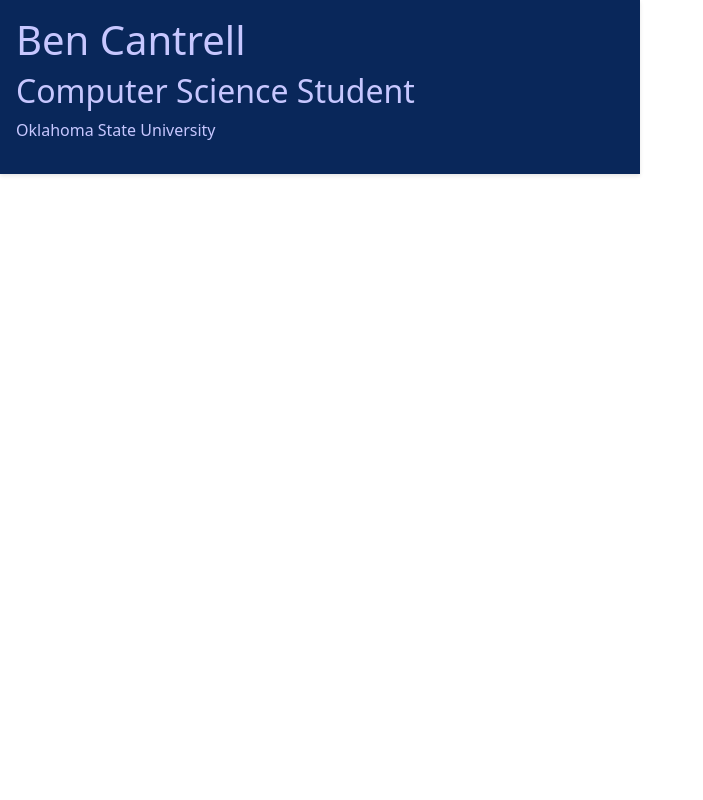
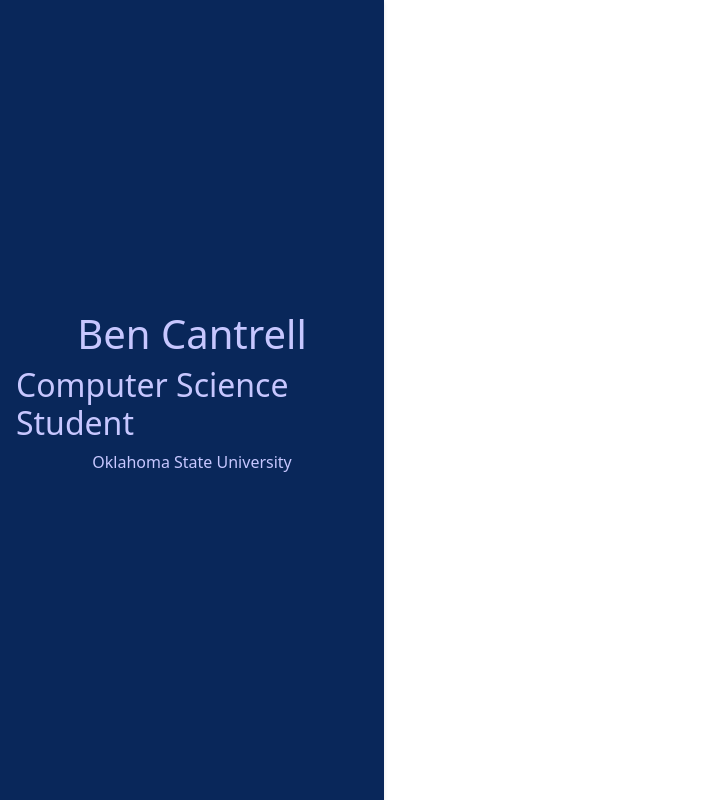
Before and after one commit to bencantrell3/Portfolio-Resume-Website, a React (Create React App) app: page / in a window 1280 px wide. Shown: the whole page, without its empty margins (0-703 px from the left). Built offline with nearby package versions, Linux system fonts and the light colour scheme.

Commit message:
pretty sidebar

```diff
--- a/src/App.css
+++ b/src/App.css
@@ -3,9 +3,9 @@
   text-align: center;
 }
 .alpha1 {
-  padding: 0rem;
-  text-align: center;
+  justify-content: center;
 }
+
 /*
 .App-logo {
   height: 10vmin;
--- a/src/App.js
+++ b/src/App.js
@@ -1,4 +1,6 @@
 import Name from "./components/Name";
+import "./App.css";
+
 function App() {
   return (
     <div>
--- a/src/components/Name.css
+++ b/src/components/Name.css
@@ -1,7 +1,11 @@
 alpha {
-    position:fixed;
+    display: flex;
+    flex-direction: column;
+    justify-content: center;
+    align-items: center;
+    height: 100vh;
     top: 0;
-    width:50%;
+    width:30%;
     font-size: 16px;
     background-color: #09275a;
     color: rgb(199, 199, 255);
```
